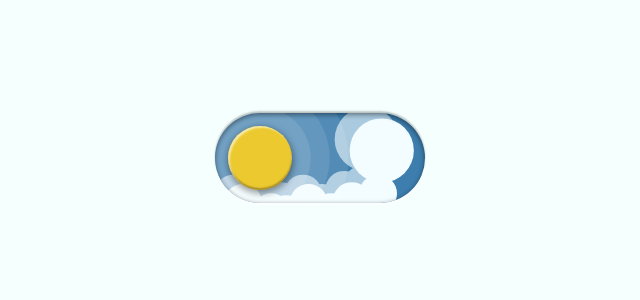
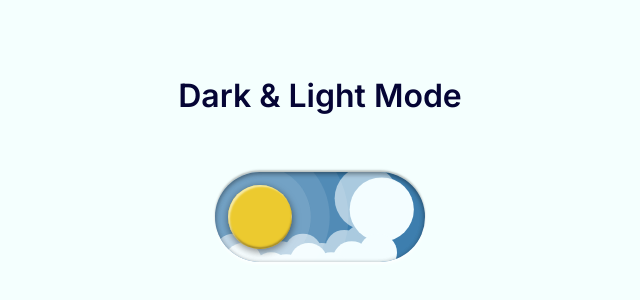
Before and after one commit to hiago-agostinho/modo-noturno, a website: page index.html in a window 1280 px wide. Shown: the part 242-542 px from the top of the page, without its empty margins (320-960 px from the left). Drawn offline with Linux system fonts and the light colour scheme; a web font is replaced by a local one.

Commit message:
Finalização de projeto de modo noturno

```diff
--- a/index.html
+++ b/index.html
@@ -5,8 +5,11 @@
         <meta name="viewport" content="width=device-width, initial-scale=1.0">
         <title>Modo Noturno</title>
         <link rel="stylesheet" href="style.css">
+        <link rel="stylesheet" href="https://fonts.googleapis.com/css2?family=Salsa&display=swap">
     </head>
     <body>
+        <div class="container">
+            <h1 class="title">Dark & Light Mode</h1><br><br>
             <label class="theme-switch" id="themeSwitch">
                 <input type="checkbox" class="theme-switch__checkbox">
                 <div class="theme-switch__container">
@@ -29,14 +32,7 @@
                     </div>
                 </div>
             </label>
-
-        <script>
-            const themeSwitch = document.getElementById('themeSwitch');
-            const checkbox = themeSwitch.querySelector('.theme-switch__checkbox');
-
-            checkbox.addEventListener('change', function () {
-                document.body.classList.toggle('dark-mode', checkbox.checked);
-            });
-        </script>
+        </div>
+        <script src="script.js"></script>
     </body>
 </html>
--- /dev/null
+++ b/script.js
@@ -0,0 +1,8 @@
+const themeSwitch = document.getElementById('themeSwitch');
+    const checkbox = themeSwitch.querySelector('.theme-switch__checkbox');
+    const title = document.querySelector('.title');
+
+    checkbox.addEventListener('change', function () {
+        document.body.classList.toggle('dark-mode', checkbox.checked);
+        title.style.color = checkbox.checked ? '#f4fffe' : '#050535';
+});
--- a/style.css
+++ b/style.css
@@ -1,3 +1,5 @@
+@import url('https://fonts.googleapis.com/css2?family=Inter:wght@400;600&family=Lemon&family=Merriweather:wght@300&family=Roboto:ital,wght@0,100;0,400;1,100&display=swap');
+
 body {
     margin: 0;
     display: flex;
@@ -27,11 +29,27 @@ body.dark-mode {
 }
 
 body.dark-mode::before {
-    transform: translateX(100%); /* Move o fundo simulado para a esquerda */
+    transform: translateX(100%);
 }
 
 label {
     text-align: center;
+}
+
+h1 {
+    font-family: 'Inter', sans-serif;
+}
+
+.container {
+    display: flex;
+    flex-direction: column;
+    align-items: center;
+}
+
+.title {
+    text-align: center;
+    color: #050535;
+    transition: color 0.6s ease;
 }
 
 .theme-switch {
```
Lines whose indentation alone changed are shown as unchanged.
